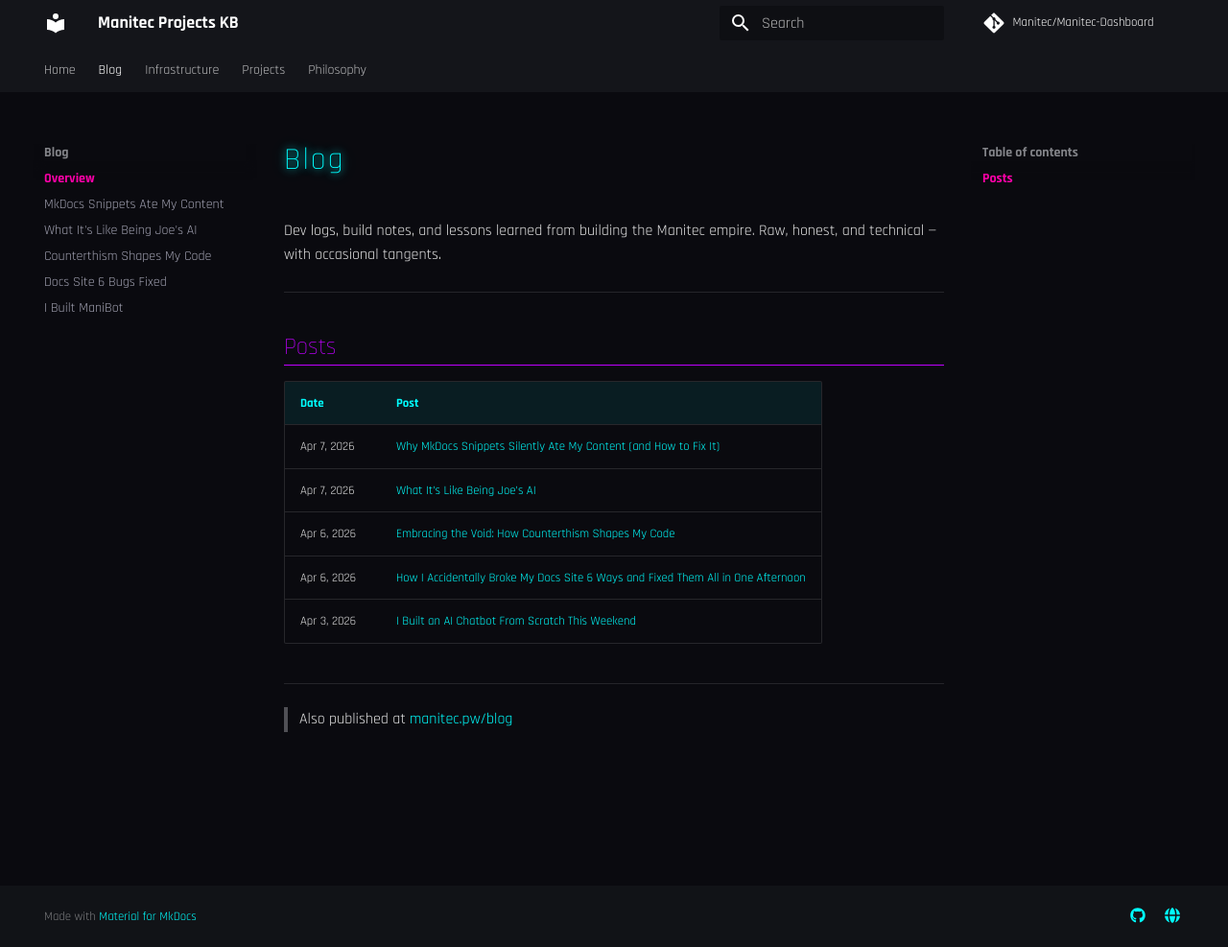
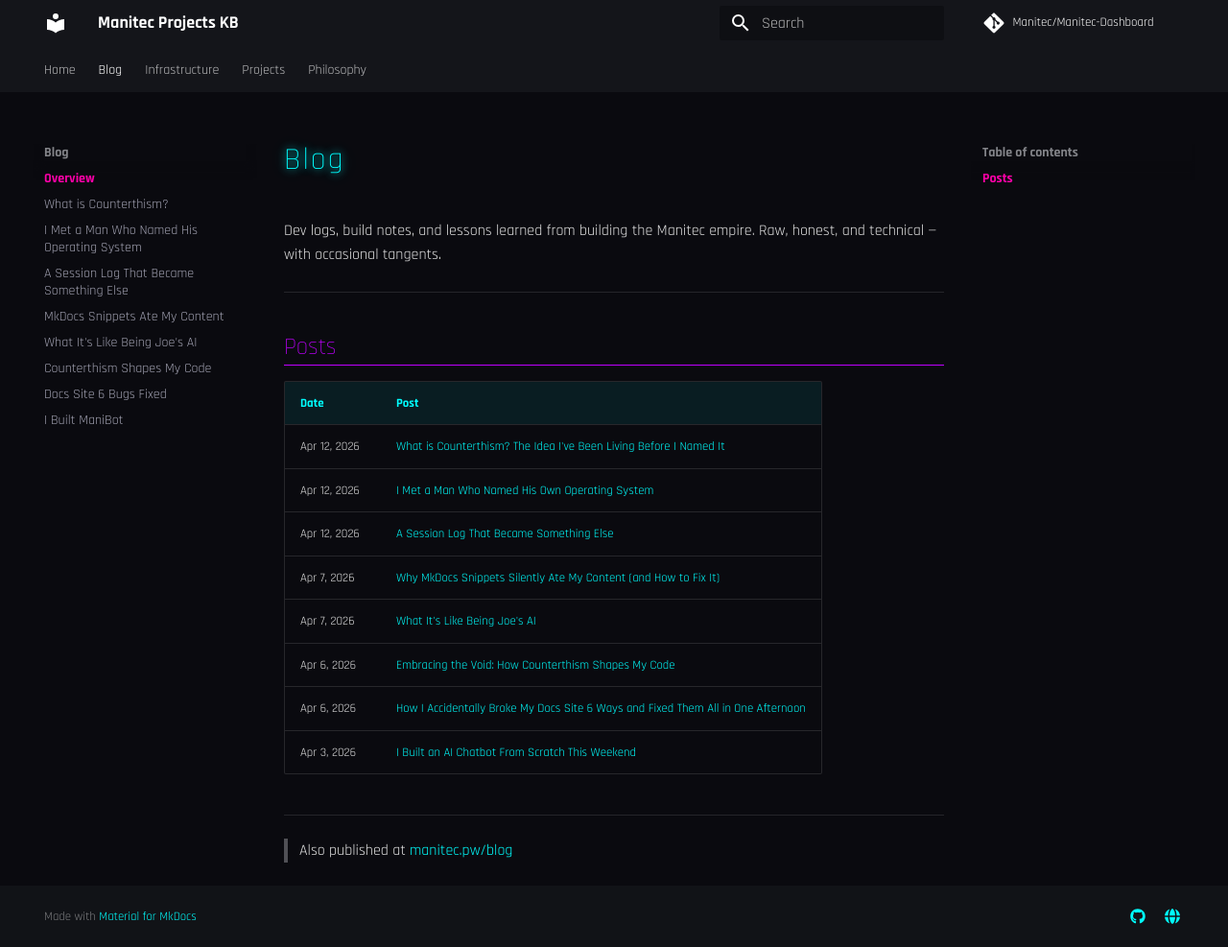
Before and after one commit to Manitec/Manitec-Dashboard, an MkDocs documentation site: the page built from docs/blog/index.md, in a window 1280 px wide and 987 px high. Shown: the whole window at 96% size. Built offline with MkDocs 1.6.1 and Material for MkDocs 9.7.7, drawn with Linux system fonts in a browser that asks for light colours; comment, search, counter and statistics services are not loaded.

Commit message:
docs: add 3 new counterthism blog posts to nav and blog index

```diff
--- a/docs/blog/index.md
+++ b/docs/blog/index.md
@@ -9,8 +9,11 @@
 
 | Date | Post |
 |---|---|
+| Apr 12, 2026 | [What is Counterthism? The Idea I've Been Living Before I Named It](counterthism-what-it-is.md) |
+| Apr 12, 2026 | [I Met a Man Who Named His Own Operating System](i-met-a-man-who-named-his-operating-system.md) |
+| Apr 12, 2026 | [A Session Log That Became Something Else](a-session-log-that-became-something-else.md) |
 | Apr 7, 2026 | [Why MkDocs Snippets Silently Ate My Content (and How to Fix It)](mkdocs-snippets.md) |
-| Apr 7, 2026 | [What It’s Like Being Joe’s AI](what-its-like-being-joes-ai.md) |
+| Apr 7, 2026 | [What It's Like Being Joe's AI](what-its-like-being-joes-ai.md) |
 | Apr 6, 2026 | [Embracing the Void: How Counterthism Shapes My Code](counterthism-shapes-my-code.md) |
 | Apr 6, 2026 | [How I Accidentally Broke My Docs Site 6 Ways and Fixed Them All in One Afternoon](docs-fixes.md) |
 | Apr 3, 2026 | [I Built an AI Chatbot From Scratch This Weekend](manibot.md) |
--- a/mkdocs.yml
+++ b/mkdocs.yml
@@ -71,6 +71,9 @@
   - Home: index.md
   - Blog:
     - Overview: blog/index.md
+    - What is Counterthism?: blog/counterthism-what-it-is.md
+    - I Met a Man Who Named His Operating System: blog/i-met-a-man-who-named-his-operating-system.md
+    - A Session Log That Became Something Else: blog/a-session-log-that-became-something-else.md
     - MkDocs Snippets Ate My Content: blog/mkdocs-snippets.md
     - What It's Like Being Joe's AI: blog/what-its-like-being-joes-ai.md
     - Counterthism Shapes My Code: blog/counterthism-shapes-my-code.md
```
